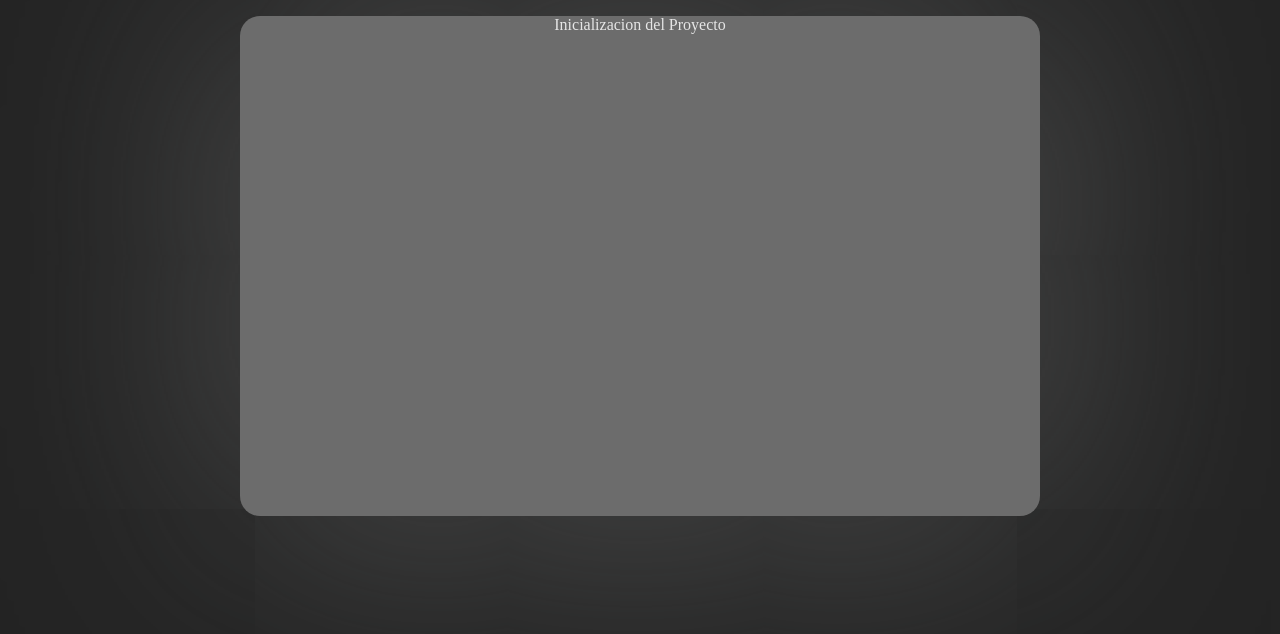
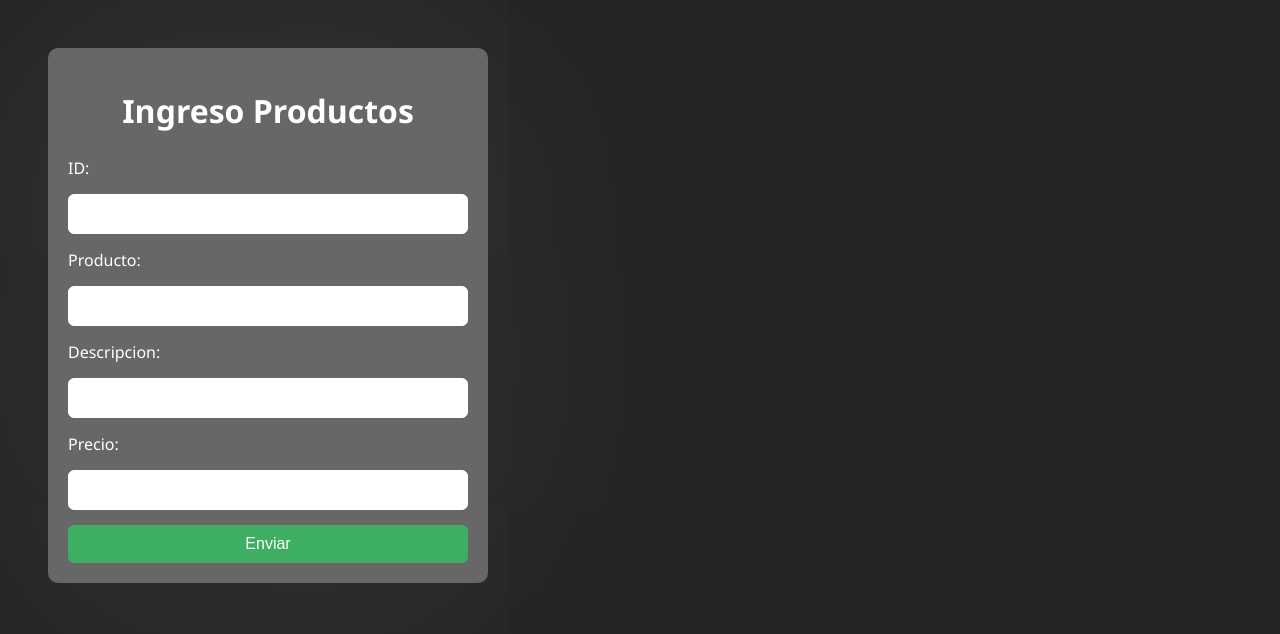
Before and after one commit to ValenFar/TP04PV2025GRUPO9, a React (Vite) app: page / in a window 1280 px wide. Shown: the top 634 px of the page. Built offline with nearby package versions, Linux system fonts and the light colour scheme.

Commit message:
Implementacion del Formulario de Productos y Lista de Productos (Falta boton de modificar) - Maximo Valentin Farfan Antileo

```diff
--- a/src/App.jsx
+++ b/src/App.jsx
@@ -1,12 +1,12 @@
-import { useState } from 'react'
-import './assets/css/App.css'
+import React, { useState } from 'react';
+import Items from './assets/components/Items';
 
-function App() {
-  return(
-    <div className='contenedor-main'>
-        <p>Inicializacion del Proyecto</p>
+const App = () => {
+  return (
+    <div>
+      <Items />
     </div>
-  )
-}
+  );
+};
 
-export default App
+export default App;
--- /dev/null
+++ b/src/assets/components/Items.jsx
@@ -0,0 +1,34 @@
+import React, { useState } from "react";
+import '../css/ProductForm.css';
+import ProductForm from "./ProductForm";
+
+const Items = () => {
+  const [productData, setProductData] = useState([]); // Cambiar a un arreglo
+
+  const handleProductSubmit = (data) => {
+    setProductData((prevData) => [...prevData, data]); // Agregar el nuevo producto al arreglo
+  };
+
+  return (
+    <div>
+      <ProductForm onSubmit={handleProductSubmit} />
+
+      {productData.length > 0 && (
+        <div className="data">
+          <h2>Productos Ingresados:</h2>
+          {productData.map((product, index) => (
+            <div key={index}>
+              <p><strong>ID:</strong> {product.id}</p>
+              <p><strong>Producto:</strong> {product.producto}</p>
+              <p><strong>Descripción:</strong> {product.descripcion}</p>
+              <p><strong>Precio:</strong> ${product.precio}</p>
+              <hr />
+            </div>
+          ))}
+        </div>
+      )}
+    </div>
+  );
+};
+
+export default Items;
--- /dev/null
+++ b/src/assets/components/ProductForm.jsx
@@ -0,0 +1,76 @@
+import '../css/ProductForm.css';
+import React, { useState } from 'react';
+
+const ProductForm = ({ onSubmit }) => {
+  const [data, setData] = useState({
+    producto: "",
+    descripcion: "",
+    precio: "",
+    id: "",
+  });
+
+  const handleSubmit = (e) =>{
+    e.preventDefault();
+    onSubmit(data)
+    console.log(data);
+    console.log("el formulario se envio")
+    setData({ producto: "", descripcion: "", precio: "", id: "" });
+  }
+
+  const handleProductoInput = (e) =>{
+    setData({...data, producto: e.target.value});
+  }
+
+  const handleDescriopcionInput = (e) =>{
+    setData({...data, descripcion: e.target.value});
+  }
+
+  const handlePrecioInput = (e) =>{
+    setData({...data, precio: e.target.value});
+  }
+
+  const handleIdInput = (e) =>{
+    setData({...data, id: e.target.value});
+  }
+
+  return(
+    <div>
+
+      <form onSubmit={handleSubmit} className='product-form'>
+        <h1>Ingreso Productos</h1>
+        <label htmlFor="ID">ID: </label>
+        <input
+          type="number"
+          id='ID'
+          value={data.id}
+          onChange={handleIdInput}
+        />
+        <label htmlFor="producto">Producto: </label>
+        <input
+          type="text"
+          id='producto'
+          value={data.producto}
+          onChange={handleProductoInput}
+        />
+        <label htmlFor="descripcion">Descripcion: </label>
+        <input
+          type="text"
+          id='descripcion'
+          value={data.descripcion}
+          onChange={handleDescriopcionInput}
+        />
+        <label htmlFor="precio">Precio: </label>
+        <input
+          type="number"
+          id='precio'
+          value={data.precio}
+          onChange={handlePrecioInput}
+        />
+        <button type="submit">Enviar</button>
+      </form>
+    </div>
+  )
+
+};
+
+export default ProductForm;
--- a/src/assets/css/App.css
+++ /dev/null
@@ -1,8 +0,0 @@
-.contenedor-main{
-  background-color: rgb(108, 108, 108);
-  border-radius: 20px;
-  width: 800px;
-  height: 500px;
-  text-align: center;
-  box-shadow: 0px 0px 400px rgb(94, 95, 95);
-}
--- /dev/null
+++ b/src/assets/css/ProductForm.css
@@ -0,0 +1,51 @@
+.product-form {
+  background-color: #676767;
+  padding: 20px;
+  margin: 20px;
+  border-radius: 10px;
+  box-shadow: 0px 0px 400px rgba(255, 255, 255, 0.1);
+  width: 400px;
+  display: grid;
+  gap: 15px;
+  font-family: 'Segoe UI', Tahoma, Geneva, Verdana, sans-serif;
+}
+
+  .data {
+  background-color: rgb(108, 108, 108);
+  border-radius: 20px;
+  padding: 20px;
+  width: 400px;
+  box-shadow: 0px 0px 400px rgb(94, 95, 95);
+}
+
+  .product-form h1 {
+    margin-bottom: 10px;
+    text-align: center;
+    color: #ffffff;
+  }
+
+    .product-form label{
+    color:#ffffff;
+  }
+
+  .product-form input {
+    padding: 10px;
+    border: 1px solid #ffffff;
+    border-radius: 6px;
+    font-size: 16px;
+  }
+
+  .product-form button {
+    padding: 10px;
+    font-size: 16px;
+    background-color: #3eae62;
+    color: rgb(255, 255, 255);
+    border: none;
+    border-radius: 6px;
+    cursor: pointer;
+    transition: background-color 0.3s ease-in-out;
+  }
+
+  .product-form button:hover {
+    background-color: #297241;
+  }
--- a/src/assets/css/index.css
+++ b/src/assets/css/index.css
@@ -1,5 +1,6 @@
 body {
-  place-items: center;
+  display: block;
   color: rgba(248, 248, 248, 0.87);
   background-color: #242424;
+  padding: 20px;
 }
```
